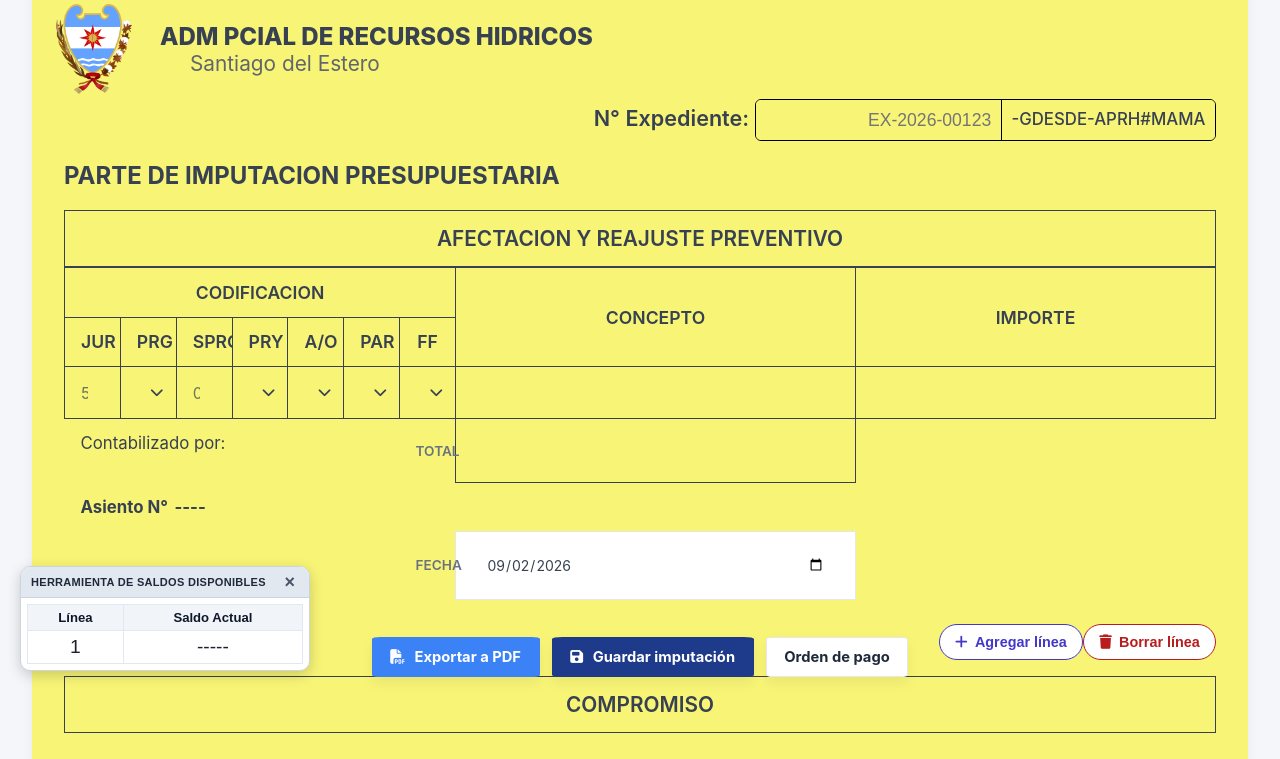
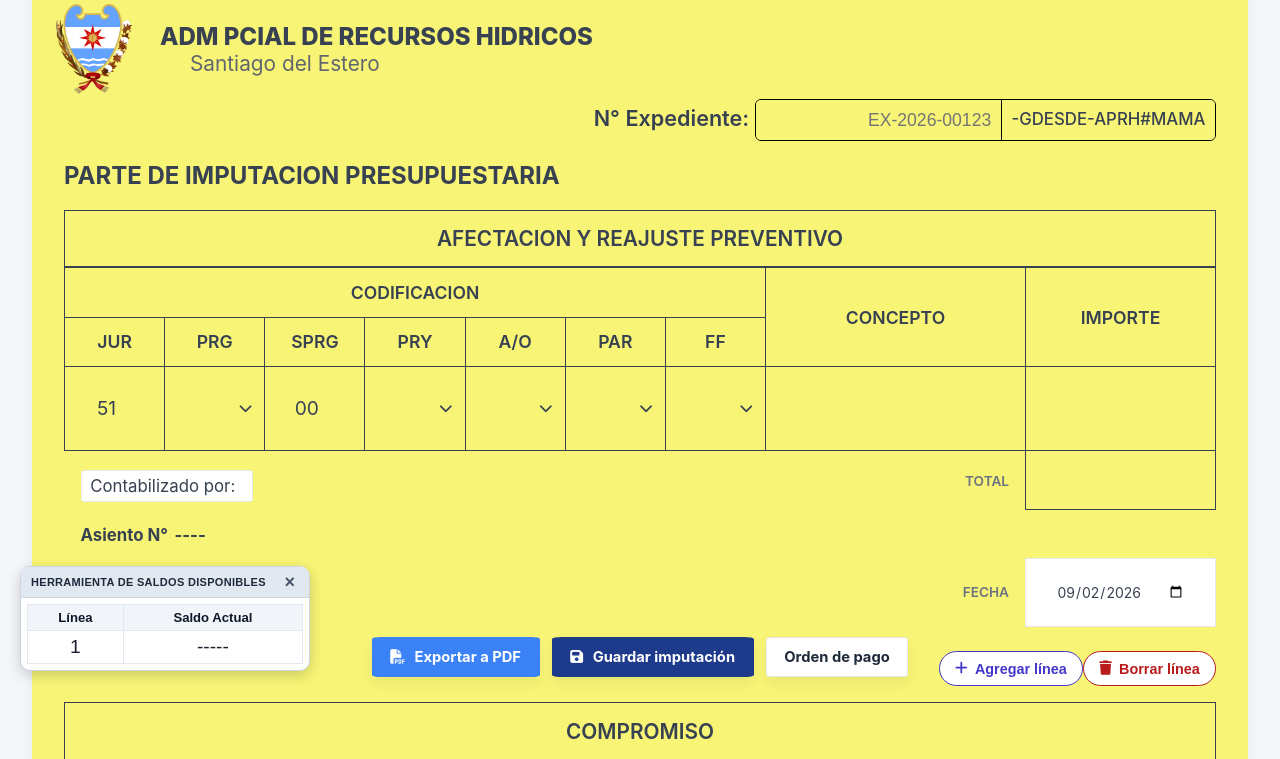
Before and after one commit to Mohoka-koko/SAPRH1, a Django app: template backend/dashboards/templates/dashboards/admin/imputacion.html in a window 1280 px wide. Shown: the part 109-868 px from the top of the page. Run offline with Django 5.2, Linux system fonts and the light colour scheme; the template is opened without the code that fills it, so the values that code supplies are empty; the visitor is signed in with stand-in values (Sample User, id 1); parts of the project's set-up code (start-up, migrations or seed data) failed here and were passed over.

Commit message:
Actualizo imputacion

```diff
--- a/backend/dashboards/templates/dashboards/admin/imputacion.html
+++ b/backend/dashboards/templates/dashboards/admin/imputacion.html
@@ -135,7 +135,7 @@
                         </select>
                     </td>
                     <td class="proveedor-cell">
-                        <input type="text" class="proveedor-input">
+                        <textarea class="proveedor-input" rows="2"></textarea>
                     </td>
                     <td class="importe-cell">
                         <input class="importe-input importe" type="number" inputmode="numeric" step="0.01" min="0">
@@ -148,12 +148,13 @@
 
                 <tr>
 
-                    <td colspan="6" class="foot-field">
+                    <td colspan="7" class="foot-field">
 
-                        Contabilizado por:
-
-                        <div class="select-wrapper static-display">
-                            <span class="id-user user-display" id="contabilizado-select">{{ request.user.get_full_name|default:request.user.nombre }}</span>
+                        <div class="contabilizado-box">
+                            <span class="contabilizado-label">Contabilizado por:</span>
+                            <div class="select-wrapper static-display">
+                                <span class="id-user user-display" id="contabilizado-select">{{ request.user.get_full_name|default:request.user.nombre }}</span>
+                            </div>
                         </div>
 
                     </td>
@@ -173,7 +174,7 @@
                 </tr>
 
                 <tr>
-                    <td colspan="6"></td>
+                    <td colspan="7"></td>
                     <td class="label-total">
                         FECHA
                     </td>
--- a/backend/static/css/imputacion.css
+++ b/backend/static/css/imputacion.css
@@ -405,8 +405,8 @@ select:focus {
 .cod-cell {
   position: relative;
   text-align: center;
-  width: 34px;
-  min-width: 34px;
+  width: 64px;
+  min-width: 64px;
   border: 1px solid #374151;
 }
 
@@ -418,7 +418,7 @@ input.cod {
   text-align: center;
   font-size: 1rem !important;
   outline: none;
-  color: #374151;
+  color: transparent;
   font-family: inherit;
   cursor: pointer;
   appearance: none;
@@ -464,8 +464,14 @@ select.id-user::-ms-expand {
 }
 
 .select-wrapper.static-display {
+  display: inline-block;
+  min-width: 0;
   background: transparent;
-  padding: 0.5rem 0;
+  border: none;
+  border-radius: 0;
+  padding: 0;
+  margin-left: 0.25rem;
+  vertical-align: middle;
 }
 
 .select-wrapper.static-display::after {
@@ -500,8 +506,8 @@ select.id-user {
 
 /* --- Columna proveedor --- */
 .proveedor-header {
-  width: 400px;
-  min-width: 400px;
+  width: 260px;
+  min-width: 260px;
   border: 1px solid #374151 !important;
 }
 
@@ -515,8 +521,8 @@ select.id-user {
 }
 
 .importe-header {
-  width: 360px;
-  min-width: 360px;
+  width: 190px;
+  min-width: 190px;
   border-left: 1px solid #374151;
 }
 
@@ -525,11 +531,16 @@ select.id-user {
   border-left: 1px solid #374151;
 }
 
-input.proveedor-input {
+textarea.proveedor-input {
   width: 100%;
+  height: 3.2rem;
+  resize: none;
+  box-sizing: border-box;
+  overflow-wrap: anywhere;
   border: none;
   background: transparent;
   font-size: 1.2rem !important;
+  line-height: 1.25;
   outline: none;
   color: #000000;
   font-family: inherit;
@@ -567,9 +578,25 @@ input[type=number] {
 .foot-field {
   border: none !important;
   background: transparent;
-  padding: 0.85rem 1rem;
+  padding: 1rem;
   font-size: 1.05rem;
   color: #374151;
+}
+
+.contabilizado-box {
+  position: relative;
+  top: 0.35rem;
+  display: inline-flex;
+  align-items: center;
+  gap: 0.25rem;
+  border: 1px solid #e5e7eb;
+  border-radius: 3px;
+  background: #ffffff;
+  padding: 0.3rem 0.55rem;
+}
+
+.contabilizado-label {
+  white-space: nowrap;
 }
 
 .asiento-foot-cell {
@@ -871,3 +898,26 @@ input.comp-input-full {
   object-fit: cover; /* Cubre todo el cuadro sin deformar la imagen */
   display: block;
 }
+
+select.cod option {
+  color: #374151;
+}
+
+select.cod:focus,
+.cod-cell.mostrar-codigo select.cod:focus {
+  color: #374151;
+}
+
+.cod-cell.mostrar-codigo select.cod {
+  color: transparent;
+}
+
+.cod-cell.mostrar-codigo::before {
+  content: attr(data-codigo);
+  position: absolute;
+  inset: 50% 1rem auto 0;
+  transform: translateY(-50%);
+  text-align: center;
+  color: #374151;
+  pointer-events: none;
+}
```
Also changed, not shown: backend/static/js/imputacion.js (+52 -13 lines).
